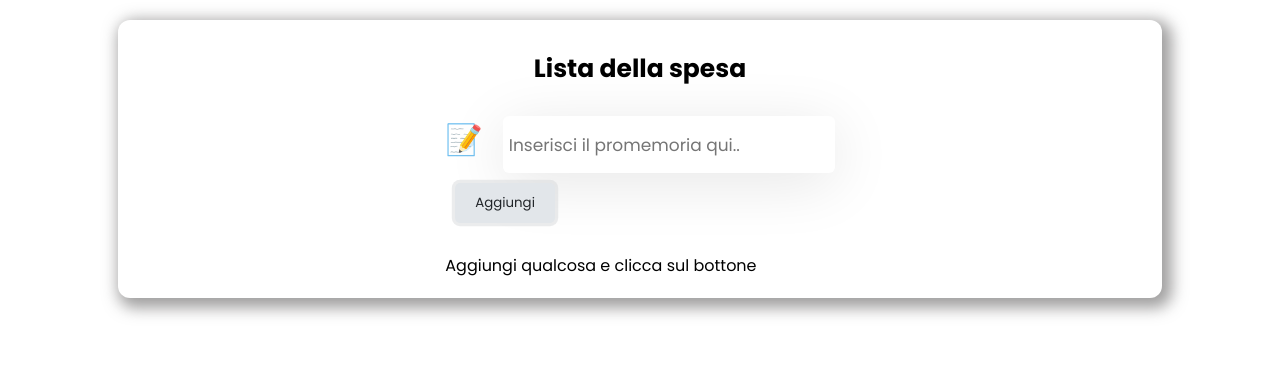
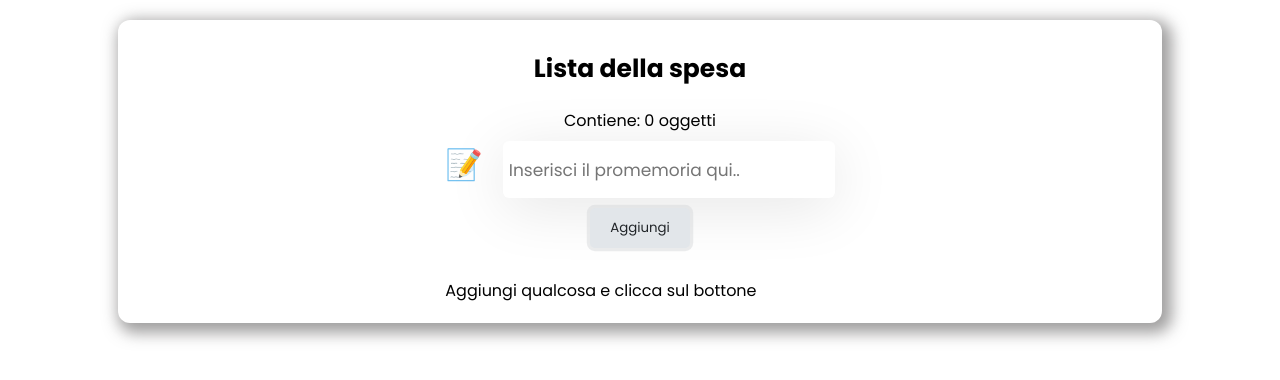
Before and after one commit to francemazzi/memoapp, a React (Create React App) app: page / in a window 1280 px wide. Shown: the top 380 px of the page. Built offline with nearby package versions, Linux system fonts and the light colour scheme.

Commit message:
btn x non funziaaaaaaaaaaa help

```diff
--- a/package.json
+++ b/package.json
@@ -5,6 +5,7 @@
   "dependencies": {
     "react": "^18.2.0",
     "react-dom": "^18.2.0",
+    "react-router-dom": "^6.4.1",
     "react-scripts": "5.0.1"
   },
   "scripts": {
--- a/src/App.js
+++ b/src/App.js
@@ -5,17 +5,43 @@ import MemoBlockList from "./MemoBlockList.js";
 
 function App() {
   const [memoblocks, setMemoblocks] = useState([]);
-  const addMemo = (memo) => {
-    let newMemoBlock = [...memoblocks];
-    newMemoBlock.push(memo);
+
+  const handleClick = (id) => {
+    let newMemoBlock = memoblocks.map((block) => {
+      return block.id === parseInt(id)
+        ? { ...block, complete: !block.complete }
+        : { ...block };
+    });
+
     setMemoblocks(newMemoBlock);
   };
+
+  const handleClickLocal = (e) => {
+    handleClick(e.currentTarget.id);
+  };
+
+  const addMemo = (memo) => {
+    console.log("Memo " + memo);
+    let newMemoBlock = [
+      ...memoblocks,
+      { id: memoblocks.length + 1, memo: memo, complete: false },
+    ];
+    console.log(newMemoBlock);
+    // console.log(handleClick(memo))
+    setMemoblocks(newMemoBlock);
+  };
+
   return (
     <div className="container">
       <div className="containerLista">
         <div className="titolo">Lista della spesa</div>
+        <div>Contiene: {memoblocks.length} oggetti</div>
         <MemoForm addMemo={addMemo}></MemoForm>
-        <MemoBlockList memoblocks={memoblocks}></MemoBlockList>
+        <MemoBlockList
+          memoblocks={memoblocks}
+          handleClick={handleClick}
+          handleClickLocal={handleClickLocal}
+        ></MemoBlockList>
       </div>
     </div>
   );
--- a/src/MemoBlock.js
+++ b/src/MemoBlock.js
@@ -1,9 +1,18 @@
-const MemoBlock = ({ memoblock, handleDelete }) => {
+const MemoBlock = ({ memoblock, handleClickLocal }) => {
   return (
     <div className="testoPromemoria">
-      <p>{memoblock}</p>
+      <p>{memoblock.memo}</p>
       <span>
-        <button onClick={() => handleDelete(memoblock.id)}>❌</button>
+        <button
+          id={memoblock.id}
+          key={memoblock.id}
+          memoblock={memoblock}
+          value={memoblock.id}
+          onClick={handleClickLocal}
+          className={memoblock.complete ? "memoblock completed" : "memoblock"}
+        >
+          ❌
+        </button>
       </span>
     </div>
   );
--- a/src/MemoBlockList.js
+++ b/src/MemoBlockList.js
@@ -1,5 +1,5 @@
 import "./memoBlock.css";
-import { useState } from "react";
+import { memo, useState } from "react";
 import MemoBlock from "./MemoBlock.js";
 
 const MemoBlockList = ({ memoblocks }) => {
@@ -15,17 +15,18 @@ const MemoBlockList = ({ memoblocks }) => {
   //       });
   //   }, []);
 
-  // const handleDelete = (id) => {
-  //   const newBlock = memoblocks.filter((memoblock) => memoblock.id !== id);
-  //   setMemoblock(newBlock);
-  //   console.log("a");
-  // };
-
   return (
     <div>
-      {/* mettere come key={memoblock.id} */}
       {memoblocks.map((memoblock, index) => (
-        <MemoBlock memoblock={memoblock} key={index}></MemoBlock>
+        <MemoBlock
+          memoblock={memoblock}
+          key={memoblock.id}
+          id={memoblock.id}
+          value={memoblock.id}
+          className={memoblock.complete ? "memoblock completed" : "memoblock"}
+        >
+          {memoblock.memo}
+        </MemoBlock>
       ))}
     </div>
   );
--- a/src/MemoForm.css
+++ b/src/MemoForm.css
@@ -28,17 +28,12 @@
   outline: 0;
   background-color: #f5f5f5;
 }
-
-@media only screen and (max-width: 600px) {
-  .inputTesto > span {
-    font-size: 30px;
-  }
-  .inputTesto input[type="text"] {
-    font-size: 15px;
-    width: 15rem;
-  }
+.btnContainerMemoForm {
+  display: flex;
+  align-items: center;
+  flex-direction: column;
+  justify-content: space-evenly;
 }
-
 #submit {
   margin: 10px;
   outline: none;
@@ -57,3 +52,13 @@
   background-color: #b6b9bd;
   box-shadow: 0 0 0 0.2rem rgba(172, 173, 174, 0.5);
 }
+
+@media only screen and (max-width: 600px) {
+  .inputTesto > span {
+    font-size: 30px;
+  }
+  .inputTesto input[type="text"] {
+    font-size: 15px;
+    width: 15rem;
+  }
+}
--- a/src/MemoForm.js
+++ b/src/MemoForm.js
@@ -5,13 +5,13 @@ const MemoForm = ({ addMemo }) => {
   const [memo, setMemo] = useState("");
 
   const handleInputText = (e) => {
-    setMemo(e.target.value);
+    setMemo(e.currentTarget.value);
   };
 
   const addNewMemo = (e) => {
     e.preventDefault();
     addMemo(memo);
-    console.log("a");
+    setMemo("");
   };
 
   return (
@@ -23,11 +23,13 @@ const MemoForm = ({ addMemo }) => {
             type="text"
             placeholder="Inserisci il promemoria qui.. "
             className="search"
+            id="memo"
+            value={memo}
             onChange={handleInputText}
           />
         </div>
       </div>
-      <div>
+      <div className="btnContainerMemoForm">
         <button id="submit" type="submit">
           Aggiungi
         </button>
```
Also changed, not shown: 1 other file (tests, documents, lock files or other folders).
